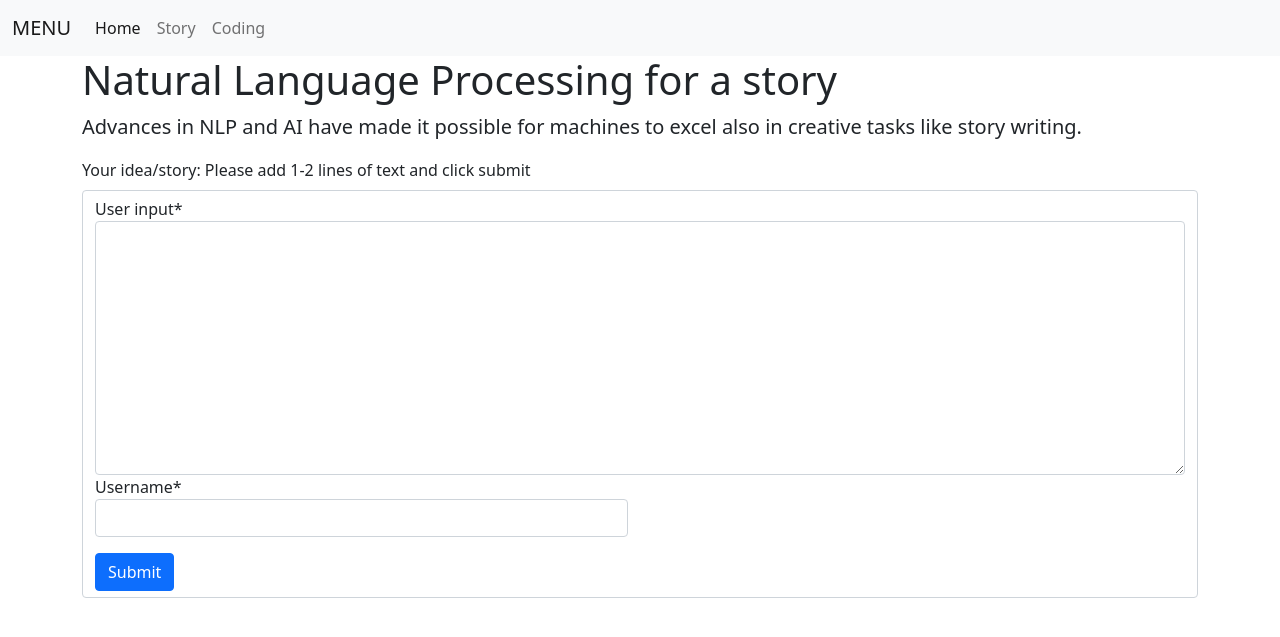
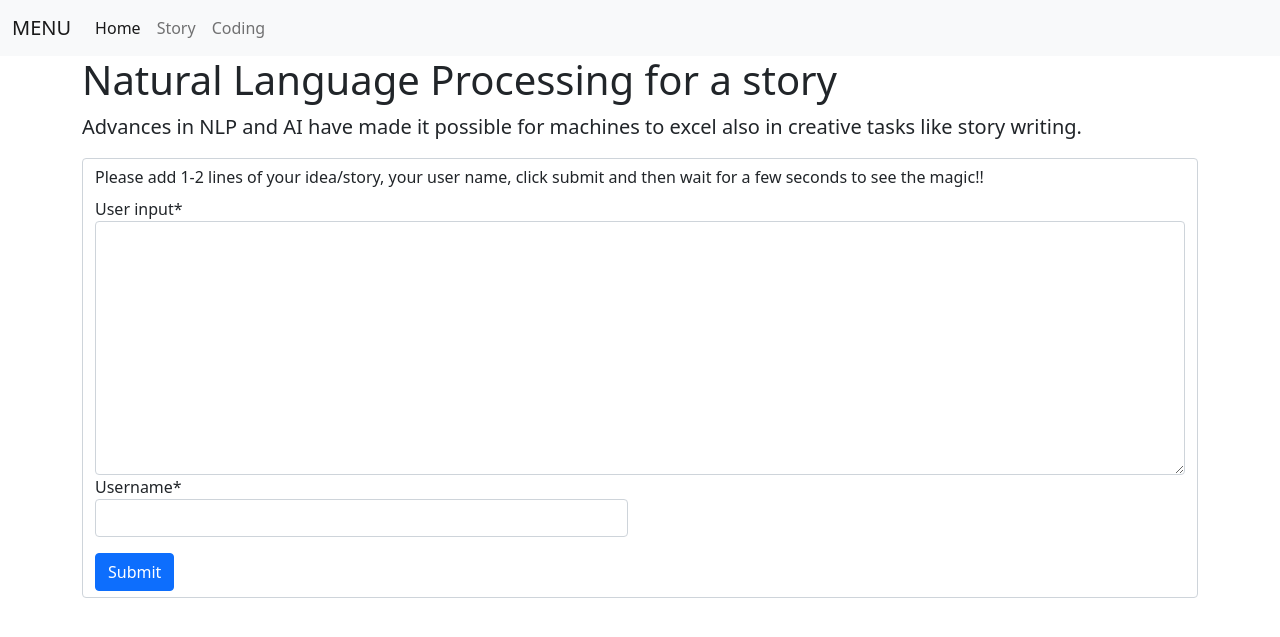
Before and after one commit to sachink2010/DjangoTrial, a Django app: page /story/story/ in a window 1280 px wide. Shown: the top 637 px of the page. Run offline with Django 3.2, Linux system fonts and the light colour scheme; some libraries are stand-ins or nearby versions.

Commit message:
Update story.html

```diff
--- a/story/templates/story.html
+++ b/story/templates/story.html
@@ -11,15 +11,18 @@
         creative tasks like story writing.
     </p>
 
-    <label for="basic-url" class="form-label">Your idea/story: Please add 1-2 lines of text and click submit</label>
 
     <form action="" method="POST">
         {% csrf_token %}
         <div class="form-control container">
+            <label for="describeform" class="form-label"> Please add 1-2 lines of your idea/story, your user name, click submit and then wait for a few seconds to see the magic!!</label>
+
             <div class="row">
+
                 <div class="form-group col-md-12">
                     {{form.user_input|as_crispy_field}}
                 </div>
+
             </div>
             <div class="row">
                 <div class="form-group col-md-6">
```
